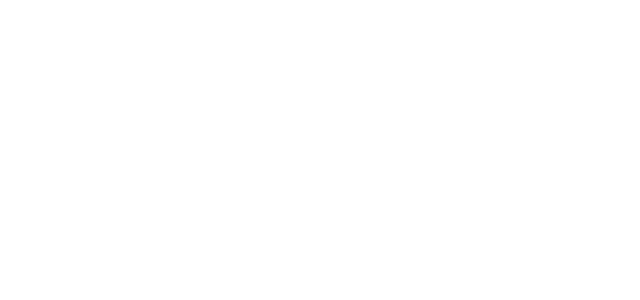
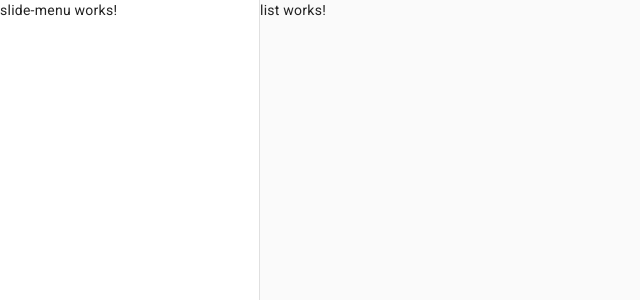
Before and after one commit to KaiChow/Angular-Admin, an Angular app: page /pages/table/list in a window 1280 px wide. Before the commit this address led to /. Shown: the top 300 px of the page, without its empty margins (0-640 px from the left). Built offline with nearby package versions, Linux system fonts and the light colour scheme.

Commit message:
table-list

```diff
--- a/src/app/pages/layout/layout.component.html
+++ b/src/app/pages/layout/layout.component.html
@@ -3,5 +3,8 @@
     <!-- 左侧菜单 -->
     <app-slide-menu />
   </mat-drawer>
-  <mat-drawer-content>Main content</mat-drawer-content>
+  <mat-drawer-content>
+    <!-- 右侧页面显示 -->
+    <router-outlet></router-outlet>
+  </mat-drawer-content>
 </mat-drawer-container>
--- a/src/app/pages/pages.module.ts
+++ b/src/app/pages/pages.module.ts
@@ -3,9 +3,11 @@
 import { PagesRoutingModule } from './pages-routing.module';
 import { LayoutComponent } from './layout/layout.component';
 import { ShareModule } from '../share/share.module';
+import { TableComponent } from './table/table.component';
+import { ListComponent } from './table/list/list.component';
 
 @NgModule({
-  declarations: [LayoutComponent],
+  declarations: [LayoutComponent, TableComponent, ListComponent],
   imports: [CommonModule, ShareModule, PagesRoutingModule],
 })
 export class PagesModule {}
--- /dev/null
+++ b/src/app/pages/table/list/list.component.html
@@ -0,0 +1 @@
+<p>list works!</p>
--- /dev/null
+++ b/src/app/pages/table/table.component.html
@@ -0,0 +1 @@
+<router-outlet></router-outlet>
```
Also changed, not shown: src/app/app-routing.module.ts (+20 -6 lines), src/app/pages/table/list/list.component.ts (added, +10 -0 lines), src/app/pages/table/table.component.ts (added, +10 -0 lines), src/app/pages/table/list/list.component.scss (added), src/app/pages/table/table.component.scss (added).
